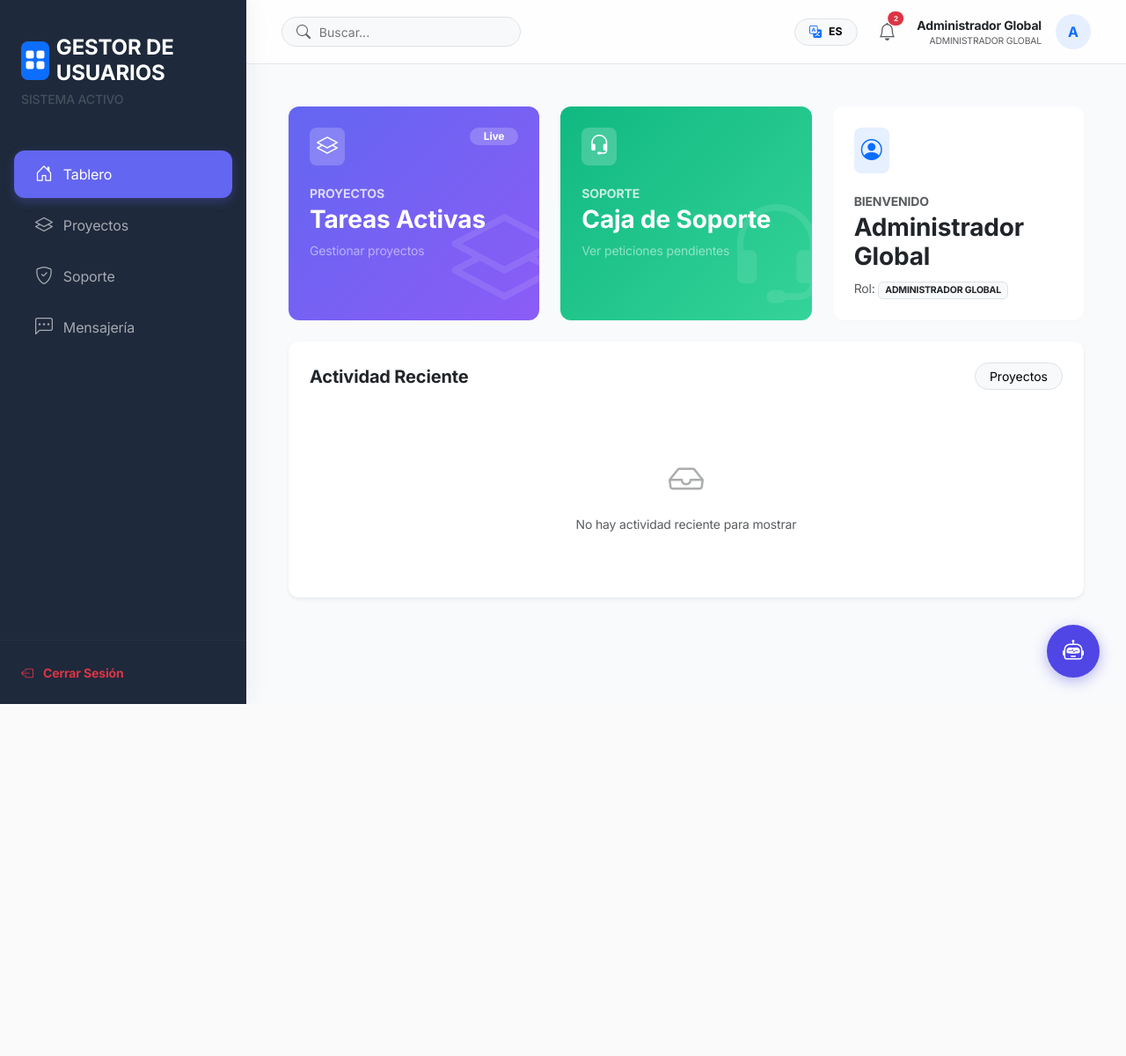
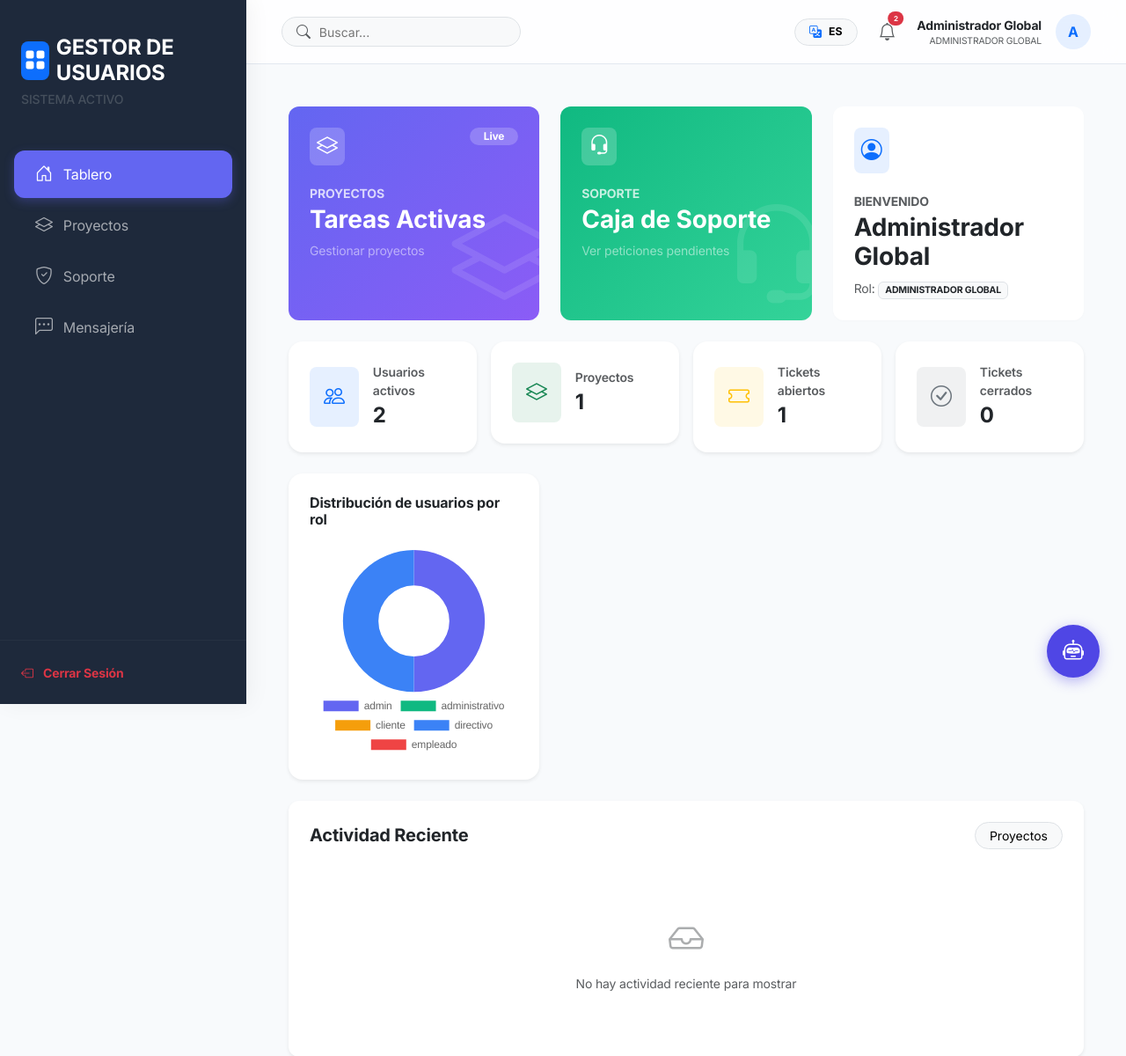
Before and after one commit to Xenov2030/ProyectodeGestion, a PHP site: page / in a window 1280 px wide. Shown: the top 1200 px of the page at 88% size. Before the commit the page ends 800 px from the top, so only its background shows below. Run offline with PHP 8.4, Linux system fonts and the light colour scheme; a user stored in the database is signed in; data comes from the database, SQL or seed files in the repository; tables that the repository leaves empty hold one stand-in row (values such as "Sample post").

Commit message:
Dashboard con gráficos

```diff
--- a/proyectoJuevesNewton/proyecto_fixed/app/Controllers/DashboardController.php
+++ b/proyectoJuevesNewton/proyecto_fixed/app/Controllers/DashboardController.php
@@ -10,28 +10,43 @@ class DashboardController extends Controller {
     /**
      * Punto de entrada al panel de control.
      * Corregido para usar la vista dashboard/index para todos los roles.
+     * Se le añade una vista de gráficos
      */
 public function index(): void {
-        $rol = Session::get('rol_nombre');
-        $userName = Session::get('user_name');
+    $rol       = Session::get('rol_nombre');
+    $userName  = Session::get('user_name');
     $empresaId = Session::get('empresa_id');
 
-        $data = [
-            'user_name' => $userName,
-            'rol_nombre' => $rol,
-            'empresa_id' => $empresaId
-        ];
-
-        // Validar que el usuario tenga un rol asignado
     if (!$rol) {
         redirect('logout');
         exit;
     }
 
-        // Renderizar la vista principal del dashboard
-        $this->render('dashboard/index', $data);
+    $db = \app\Core\Database::getInstancia();
+
+    $totalUsuarios   = $db->query("SELECT COUNT(*) FROM usuarios WHERE estado = 'activo'")->fetchColumn();
+    $totalProyectos  = $db->query("SELECT COUNT(*) FROM proyectos")->fetchColumn();
+    $ticketsAbiertos = $db->query("SELECT COUNT(*) FROM tickets WHERE estado = 'abierto'")->fetchColumn();
+    $ticketsCerrados = $db->query("SELECT COUNT(*) FROM tickets WHERE estado = 'cerrado'")->fetchColumn();
+
+    $usuariosPorRol = $db->query("
+        SELECT r.nombre, COUNT(u.id) as total
+        FROM roles r
+        LEFT JOIN usuarios u ON u.rol_id = r.id
+        GROUP BY r.nombre
+    ")->fetchAll(\PDO::FETCH_ASSOC);
+
+    $this->render('dashboard/index', [
+        'user_name'       => $userName,
+        'rol_nombre'      => $rol,
+        'empresa_id'      => $empresaId,
+        'totalUsuarios'   => $totalUsuarios,
+        'totalProyectos'  => $totalProyectos,
+        'ticketsAbiertos' => $ticketsAbiertos,
+        'ticketsCerrados' => $ticketsCerrados,
+        'usuariosPorRol'  => $usuariosPorRol,
+    ]);
 }
-
     public function setLanguage() {
         $lang = $_GET['lang'] ?? 'es';
         \app\Core\I18n::setLang($lang);
--- a/proyectoJuevesNewton/proyecto_fixed/views/dashboard/index.php
+++ b/proyectoJuevesNewton/proyecto_fixed/views/dashboard/index.php
@@ -4,7 +4,7 @@ use app\Core\Session;
 use app\Core\I18n;
 use app\Models\Project;
 
-$userId    = Session::get('user_id');
+$userId = Session::get('user_id');
 $rolNombre = Session::get('rol_nombre');
 $empresaId = Session::get('empresa_id');
 ?>
@@ -12,14 +12,17 @@ $empresaId = Session::get('empresa_id');
     <?php if (Session::get('rol_nombre') === 'cliente'): ?>
         <!-- Vista para Clientes -->
         <div class="col-md-4">
-        <div class="card border-0 p-4 h-100 position-relative overflow-hidden" style="background: linear-gradient(135deg, #6366f1 0%, #8b5cf6 100%);">
+            <div class="card border-0 p-4 h-100 position-relative overflow-hidden"
+                style="background: linear-gradient(135deg, #6366f1 0%, #8b5cf6 100%);">
                 <div class="position-relative z-1">
                     <div class="d-flex justify-content-between align-items-start mb-4">
                         <div class="rounded-3 p-2" style="background-color: rgba(255, 255, 255, 0.2);">
                             <i class="bi bi-plus-circle text-white fs-4" style="line-height: 1;"></i>
                         </div>
                     </div>
-                <h6 class="text-white text-opacity-75 small fw-bold mb-1 text-uppercase letter-spacing-1"><?= I18n::t('projects') ?></h6>
+                    <h6 class="text-white text-opacity-75 small fw-bold mb-1 text-uppercase letter-spacing-1">
+                        <?= I18n::t('projects') ?>
+                    </h6>
                     <h3 class="text-white fw-bold mb-2"><?= I18n::t('request_project') ?></h3>
                     <p class="text-white text-opacity-50 small mb-0"><?= I18n::t('send_request_desc') ?></p>
                 </div>
@@ -28,14 +31,17 @@ $empresaId = Session::get('empresa_id');
         </div>
 
         <div class="col-md-4">
-        <div class="card border-0 p-4 h-100 position-relative overflow-hidden" style="background: linear-gradient(135deg, #10b981 0%, #34d399 100%);">
+            <div class="card border-0 p-4 h-100 position-relative overflow-hidden"
+                style="background: linear-gradient(135deg, #10b981 0%, #34d399 100%);">
                 <div class="position-relative z-1">
                     <div class="d-flex justify-content-between align-items-start mb-4">
                         <div class="rounded-3 p-2" style="background-color: rgba(255, 255, 255, 0.2);">
                             <i class="bi bi-headset text-white fs-4" style="line-height: 1;"></i>
                         </div>
                     </div>
-                <h6 class="text-white text-opacity-75 small fw-bold mb-1 text-uppercase letter-spacing-1"><?= I18n::t('tickets') ?></h6>
+                    <h6 class="text-white text-opacity-75 small fw-bold mb-1 text-uppercase letter-spacing-1">
+                        <?= I18n::t('tickets') ?>
+                    </h6>
                     <h3 class="text-white fw-bold mb-2"><?= I18n::t('request_ticket') ?></h3>
                     <p class="text-white text-opacity-50 small mb-0"><?= I18n::t('request_ticket_desc') ?></p>
                 </div>
@@ -61,15 +67,19 @@ $empresaId = Session::get('empresa_id');
     <?php else: ?>
         <!-- Vista para Staff / Admin (Original) -->
         <div class="col-md-4">
-        <div class="card border-0 p-4 h-100 position-relative overflow-hidden" style="background: linear-gradient(135deg, #6366f1 0%, #8b5cf6 100%);">
+            <div class="card border-0 p-4 h-100 position-relative overflow-hidden"
+                style="background: linear-gradient(135deg, #6366f1 0%, #8b5cf6 100%);">
                 <div class="position-relative z-1">
                     <div class="d-flex justify-content-between align-items-start mb-4">
                         <div class="rounded-3 p-2" style="background-color: rgba(255, 255, 255, 0.2);">
                             <i class="bi bi-layers text-white fs-4" style="line-height: 1;"></i>
                         </div>
-                    <span class="badge rounded-pill px-3" style="background-color: rgba(255, 255, 255, 0.2); color: white;">Live</span>
+                        <span class="badge rounded-pill px-3"
+                            style="background-color: rgba(255, 255, 255, 0.2); color: white;">Live</span>
                     </div>
-                <h6 class="text-white text-opacity-75 small fw-bold mb-1 text-uppercase letter-spacing-1"><?= I18n::t('projects') ?></h6>
+                    <h6 class="text-white text-opacity-75 small fw-bold mb-1 text-uppercase letter-spacing-1">
+                        <?= I18n::t('projects') ?>
+                    </h6>
                     <h3 class="text-white fw-bold mb-2"><?= I18n::t('active_tasks') ?></h3>
                     <p class="text-white text-opacity-50 small mb-0"><?= I18n::t('click_to_manage') ?></p>
                 </div>
@@ -81,14 +91,17 @@ $empresaId = Session::get('empresa_id');
         </div>
 
         <div class="col-md-4">
-        <div class="card border-0 p-4 h-100 position-relative overflow-hidden" style="background: linear-gradient(135deg, #10b981 0%, #34d399 100%);">
+            <div class="card border-0 p-4 h-100 position-relative overflow-hidden"
+                style="background: linear-gradient(135deg, #10b981 0%, #34d399 100%);">
                 <div class="position-relative z-1">
                     <div class="d-flex justify-content-between align-items-start mb-4">
                         <div class="rounded-3 p-2" style="background-color: rgba(255, 255, 255, 0.2);">
                             <i class="bi bi-headset text-white fs-4" style="line-height: 1;"></i>
                         </div>
                     </div>
-                <h6 class="text-white text-opacity-75 small fw-bold mb-1 text-uppercase letter-spacing-1"><?= I18n::t('tickets') ?></h6>
+                    <h6 class="text-white text-opacity-75 small fw-bold mb-1 text-uppercase letter-spacing-1">
+                        <?= I18n::t('tickets') ?>
+                    </h6>
                     <h3 class="text-white fw-bold mb-2"><?= I18n::t('support_box') ?></h3>
                     <p class="text-white text-opacity-50 small mb-0"><?= I18n::t('check_pending') ?></p>
                 </div>
@@ -109,10 +122,112 @@ $empresaId = Session::get('empresa_id');
                     </div>
                     <h6 class="text-muted small fw-bold mb-1 text-uppercase letter-spacing-1"><?= I18n::t('welcome') ?></h6>
                     <h3 class="text-dark fw-bold mb-2"><?= Session::get('user_name') ?></h3>
-                <p class="text-muted small mb-0"><?= I18n::t('role') ?>: <span class="badge bg-light text-dark border"><?= strtoupper(Session::get('rol_nombre')) ?></span></p>
+                    <p class="text-muted small mb-0"><?= I18n::t('role') ?>: <span
+                            class="badge bg-light text-dark border"><?= strtoupper(Session::get('rol_nombre')) ?></span></p>
                 </div>
             </div>
         </div>
+    <?php endif; ?>
+
+    <?php if (Session::get('rol_nombre') !== 'cliente'): ?>
+
+        <!-- Tarjetas de resumen -->
+        <div class="col-12">
+            <div class="row g-3">
+
+                <div class="col-md-3">
+                    <div class="card border-0 shadow-sm rounded-4 p-4">
+                        <div class="d-flex align-items-center gap-3">
+                            <div class="bg-primary bg-opacity-10 rounded-3 p-3">
+                                <i class="bi bi-people text-primary fs-4"></i>
+                            </div>
+                            <div>
+                                <div class="text-muted small fw-semibold">Usuarios activos</div>
+                                <div class="fw-bold fs-4"><?= $totalUsuarios ?></div>
+                            </div>
+                        </div>
+                    </div>
+                </div>
+
+                <div class="col-md-3">
+                    <div class="card border-0 shadow-sm rounded-4 p-4">
+                        <div class="d-flex align-items-center gap-3">
+                            <div class="bg-success bg-opacity-10 rounded-3 p-3">
+                                <i class="bi bi-layers text-success fs-4"></i>
+                            </div>
+                            <div>
+                                <div class="text-muted small fw-semibold">Proyectos</div>
+                                <div class="fw-bold fs-4"><?= $totalProyectos ?></div>
+                            </div>
+                        </div>
+                    </div>
+                </div>
+
+                <div class="col-md-3">
+                    <div class="card border-0 shadow-sm rounded-4 p-4">
+                        <div class="d-flex align-items-center gap-3">
+                            <div class="bg-warning bg-opacity-10 rounded-3 p-3">
+                                <i class="bi bi-ticket text-warning fs-4"></i>
+                            </div>
+                            <div>
+                                <div class="text-muted small fw-semibold">Tickets abiertos</div>
+                                <div class="fw-bold fs-4"><?= $ticketsAbiertos ?></div>
+                            </div>
+                        </div>
+                    </div>
+                </div>
+
+                <div class="col-md-3">
+                    <div class="card border-0 shadow-sm rounded-4 p-4">
+                        <div class="d-flex align-items-center gap-3">
+                            <div class="bg-secondary bg-opacity-10 rounded-3 p-3">
+                                <i class="bi bi-check-circle text-secondary fs-4"></i>
+                            </div>
+                            <div>
+                                <div class="text-muted small fw-semibold">Tickets cerrados</div>
+                                <div class="fw-bold fs-4"><?= $ticketsCerrados ?></div>
+                            </div>
+                        </div>
+                    </div>
+                </div>
+
+            </div>
+        </div>
+
+        <!-- Gráfico usuarios por rol -->
+        <div class="col-12 col-md-6 col-lg-4">
+            <div class="card border-0 shadow-sm rounded-4 p-4">
+                <h6 class="fw-bold mb-4">Distribución de usuarios por rol</h6>
+                <div class="d-flex justify-content-center">
+                    <canvas id="graficoRoles" style="max-height: 260px;"></canvas>
+                </div>
+            </div>
+        </div>
+
+        <script src="https://cdn.jsdelivr.net/npm/chart.js"></script>
+        <script>
+            const ctx = document.getElementById('graficoRoles').getContext('2d');
+            new Chart(ctx, {
+                type: 'doughnut',
+                data: {
+                    labels: <?= json_encode(array_column($usuariosPorRol, 'nombre')) ?>,
+                    datasets: [{
+                        data: <?= json_encode(array_column($usuariosPorRol, 'total')) ?>,
+                        backgroundColor: [
+                            '#6366f1', '#10b981', '#f59e0b', '#3b82f6', '#ef4444'
+                        ],
+                        borderWidth: 0
+                    }]
+                },
+                options: {
+                    responsive: true,
+                    plugins: {
+                        legend: { position: 'bottom' }
+                    }
+                }
+            });
+        </script>
+
     <?php endif; ?>
 
     <!-- Recent Activity -->
```
Lines whose indentation alone changed are shown as unchanged.
